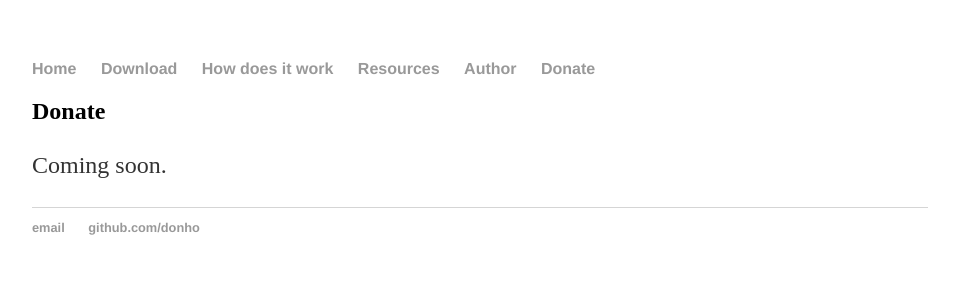
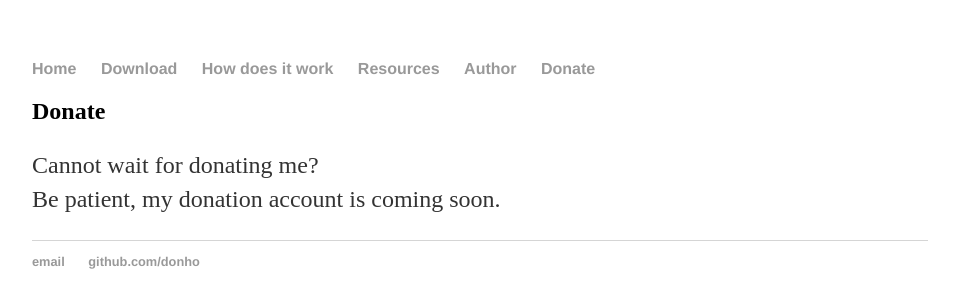
Before and after one commit to gupwin32/gupwin32.github.io, a Jekyll site: the page built from donate/index.html, in a window 1280 px wide. Shown: the top 308 px of the page, without its empty margins (160-1119 px from the left). Built offline with Jekyll 4.4.1, drawn with Linux system fonts in a browser that asks for light colours.

Commit message:
Update index.html

```diff
--- a/donate/index.html
+++ b/donate/index.html
@@ -5,6 +5,7 @@ title: Donate
 <div class="blurb">
 <h2>Donate</h2>
 <p>
-Coming soon.
+Cannot wait for donating me?<br/>
+Be patient, my donation account is coming soon.
 </p>
 </div><!-- /.blurb -->
```
